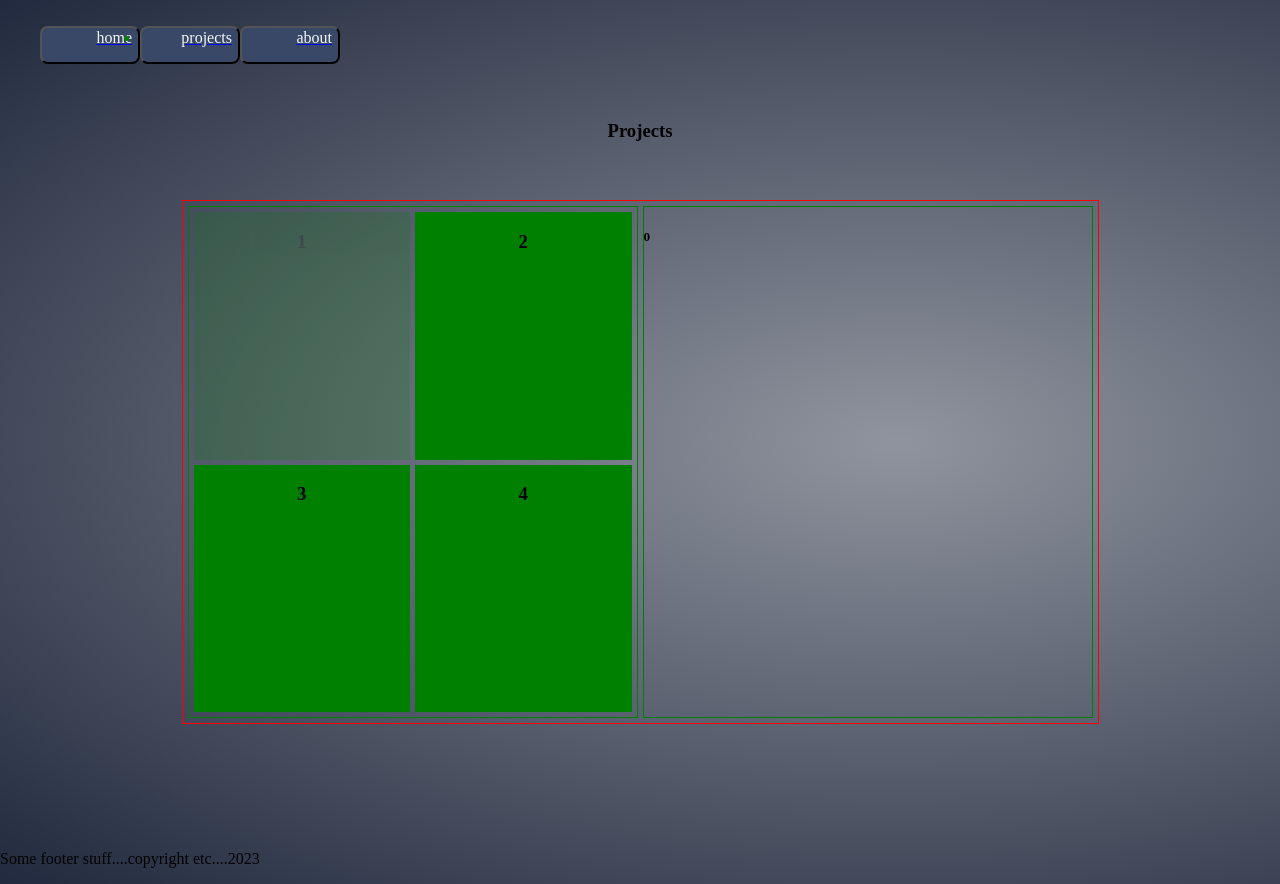
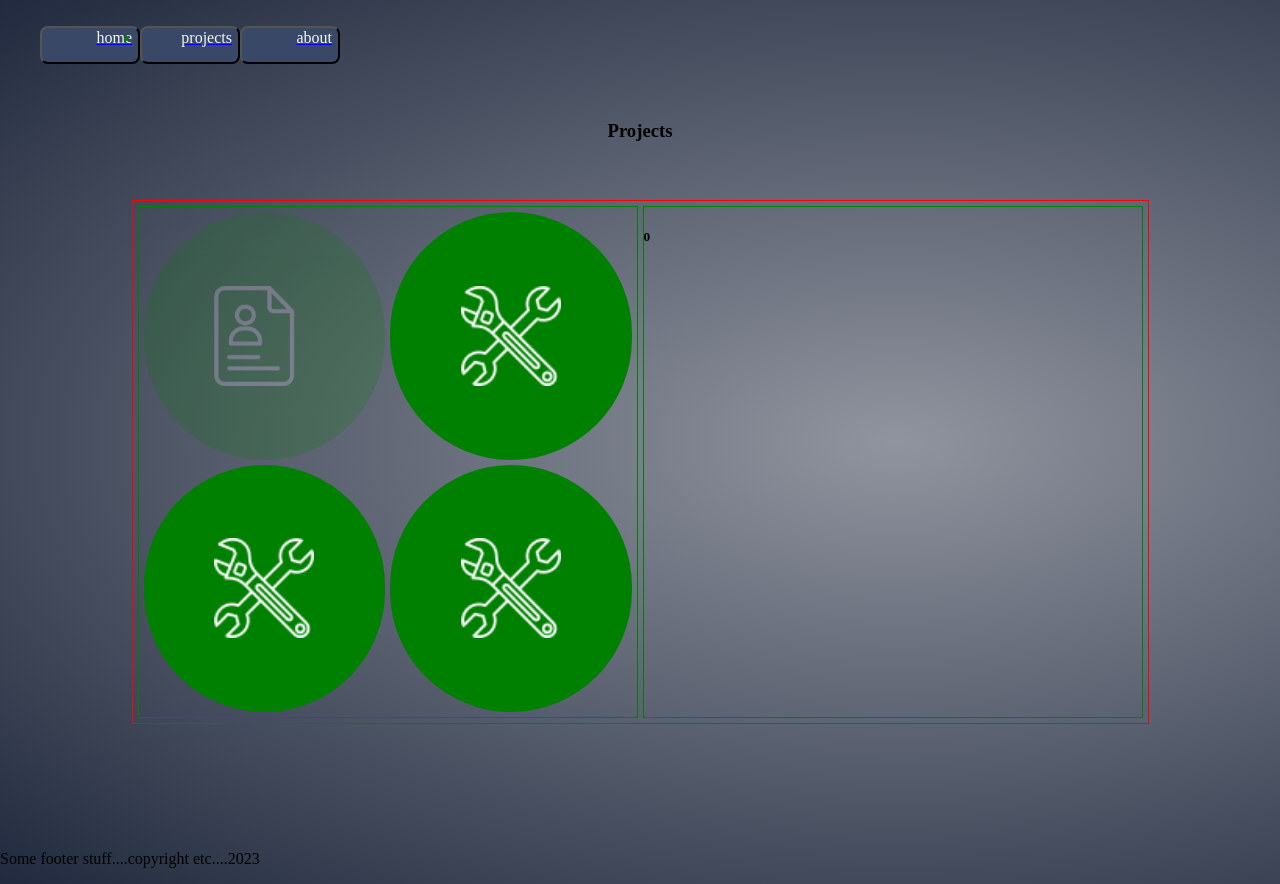
Before and after one commit to Johng117/portfolio_2.0, a React (Create React App) app in the folder client/: page /projects in a window 1280 px wide. Built offline with nearby package versions, Linux system fonts and the light colour scheme; the HTML template or start-up script is replaced by a standard one.

Commit message:
Updates
Added fragments.js for snippets of code that may be used in the project at a later date.

Added components DesktopCardLarge.jsx, DesktopCardSmall.jsx and ProjectDate.jsx.

```diff
--- /dev/null
+++ b/client/src/assets/fragments.js
@@ -0,0 +1,5 @@
+/* alternative implementation for toggling state in DeskTopCards.jsx */
+
+// const clearBoxes = boxes.map((item) => (item = false));
+// clearBoxes[e.target.id] = true;
+// setBoxes([...clearBoxes]);
--- /dev/null
+++ b/client/src/components/Projects/DesktopCardSmall.jsx
@@ -0,0 +1,13 @@
+function DeskTopCardSmall({ handleActivate, isActive, index, image }) {
+  return (
+    <div
+      className={isActive ? "active" : "inactive"}
+      onClick={handleActivate}
+      id={index}
+    >
+      <img src={image} height={100}/>
+    </div>
+  );
+}
+
+export default DeskTopCardSmall;
--- a/client/src/components/Projects/DesktopCards.jsx
+++ b/client/src/components/Projects/DesktopCards.jsx
@@ -1,4 +1,6 @@
 import { useState } from "react";
+import DeskTopCardSmall from "./DesktopCardSmall";
+import Data from "./ProjectData";
 
 const DesktopCards = () => {
   const [boxes, setBoxes] = useState([true, false, false, false]);
@@ -6,14 +8,12 @@ const DesktopCards = () => {
 
   const handleActivate = (e) => {
     e.preventDefault();
-    // const clearBoxes = boxes.map((item) => (item = false));
-    // clearBoxes[e.target.id] = true;
-    // setBoxes([...clearBoxes]);
+    console.log(e.target.id);
     const editedBoxes = boxes.map((_, i) =>
       i === Number(e.target.id) ? true : false
     );
     setBoxes([...editedBoxes]);
-    setCard(Number(e.target.id)+1);
+    setCard(Number(e.target.id) + 1);
   };
 
   const setLargeCard = (e) => {};
@@ -22,16 +22,15 @@ const DesktopCards = () => {
     <section>
       <div className="desktop-card-container">
         <div className="small-cards-container">
-          {boxes.map((_, i, arr) => {
+          {boxes.map((_, index, arr) => {
             return (
-              <div
-                key={i}
-                id={i}
-                onClick={handleActivate}
-                className={arr[i] ? "active" : "inactive"}
-              >
-                <h1>{i + 1}</h1>
-              </div>
+              <DeskTopCardSmall
+                image={Data[index+1].image}
+                key={index}
+                index={index}
+                handleActivate={handleActivate}
+                isActive={arr[index]}
+              />
             );
           })}
         </div>
--- /dev/null
+++ b/client/src/components/Projects/ProjectData.jsx
@@ -0,0 +1,11 @@
+import portfolio from "../../assets/portfolio.png";
+import adjustable from "../../assets/adjustable-wrench.png";
+
+const Data = {
+  1: { image: portfolio },
+  2: { image: adjustable },
+  3: { image: adjustable },
+  4: { image: adjustable },
+};
+
+export default Data;
--- a/client/src/styles/_projects.scss
+++ b/client/src/styles/_projects.scss
@@ -51,7 +51,7 @@
 
   .desktop-card-container {
     border: 1px solid red;
-    width: 900px;
+    width: 1000px;
     display: grid;
     grid-template-columns: 50% 50%;
     padding: 5px 10px 5px 5px;
@@ -74,10 +74,14 @@
       .inactive {
         background: green;
         text-align: center;
+        border-radius: 150px;
+        display: flex;
+        justify-content: center;
+        align-items: center
       }
 
       .active {
-        background: green;
+        @extend .inactive;
         opacity: 0.2;
       }
     }
--- a/client/src/styles/index.css
+++ b/client/src/styles/index.css
@@ -239,7 +239,7 @@ button {
 }
 .projects-section .desktop-card-container {
   border: 1px solid red;
-  width: 900px;
+  width: 1000px;
   display: grid;
   grid-template-columns: 50% 50%;
   padding: 5px 10px 5px 5px;
@@ -258,15 +258,17 @@ button {
   grid-template-rows: 1fr 1fr;
   text-align: center;
 }
-.projects-section .desktop-card-container .small-cards-container .inactive {
+.projects-section .desktop-card-container .small-cards-container .inactive, .projects-section .desktop-card-container .small-cards-container .active {
   background: green;
   text-align: center;
+  border-radius: 150px;
+  display: flex;
+  justify-content: center;
+  align-items: center;
 }
 .projects-section .desktop-card-container .small-cards-container .active {
-  background: green;
   opacity: 0.2;
 }
-
 .name-role-container {
   display: flex;
   flex-direction: column;
--- a/package.json
+++ b/package.json
@@ -29,6 +29,7 @@
     "pg": "^8.10.0"
   },
   "devDependencies": {
+    "@babel/plugin-proposal-private-property-in-object": "^7.21.11",
     "@testing-library/jest-dom": "^6.1.3",
     "@testing-library/react": "^14.0.0",
     "@testing-library/user-event": "^14.4.3",
```
Also changed, not shown: client/src/components/Projects/DesktopCardLarge.jsx (added), 2 other files (tests, documents, lock files or other folders).
